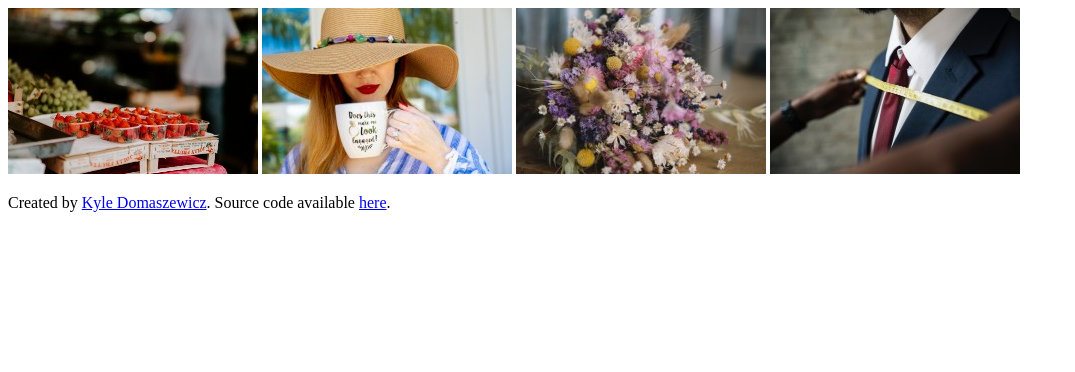
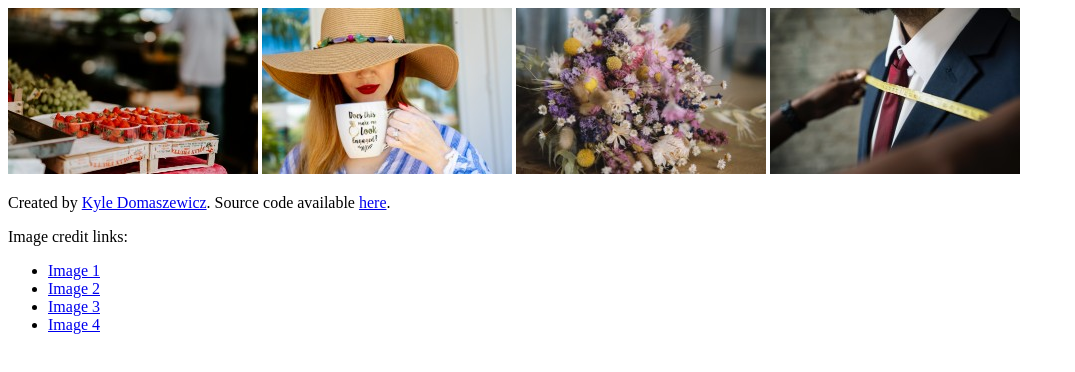
Before and after one commit to kdomasze/litebox, a website with bundled scripts: page public/index.html in a window 1280 px wide. Shown: the whole page, without its empty margins (0-1075 px from the left). Built offline with nearby package versions, Linux system fonts and the light colour scheme.

Commit message:
Adds credit to images used
This is temporary until description element is added to litebox.

```diff
--- a/public/index.html
+++ b/public/index.html
@@ -39,6 +39,14 @@
     </a>
 
     <p>Created by <a href="https://github.com/kdomasze">Kyle Domaszewicz</a>. Source code available <a href="https://github.com/kdomasze">here</a>.</p>
+    <p>Image credit links:
+        <ul>
+            <li><a href="https://unsplash.com/photos/xsdIFpk3keI">Image 1</a></li>
+            <li><a href="https://unsplash.com/photos/PvYrwlO3PBQ">Image 2</a></li>
+            <li><a href="https://unsplash.com/photos/70zWkGkeMrk">Image 3</a></li>
+            <li><a href="https://unsplash.com/photos/XFQvdjALGv4">Image 4</a></li>
+        </ul>
+    </p>
 </body>
 
 </html>
```
